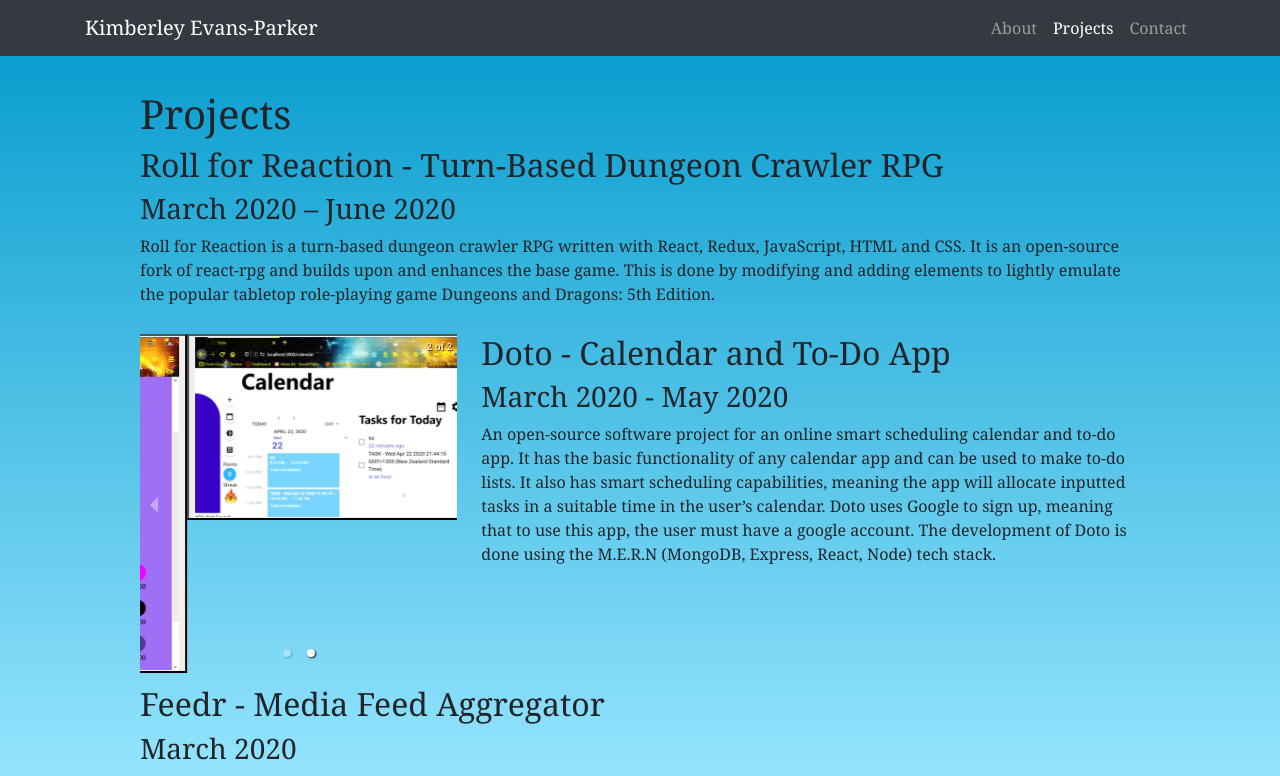
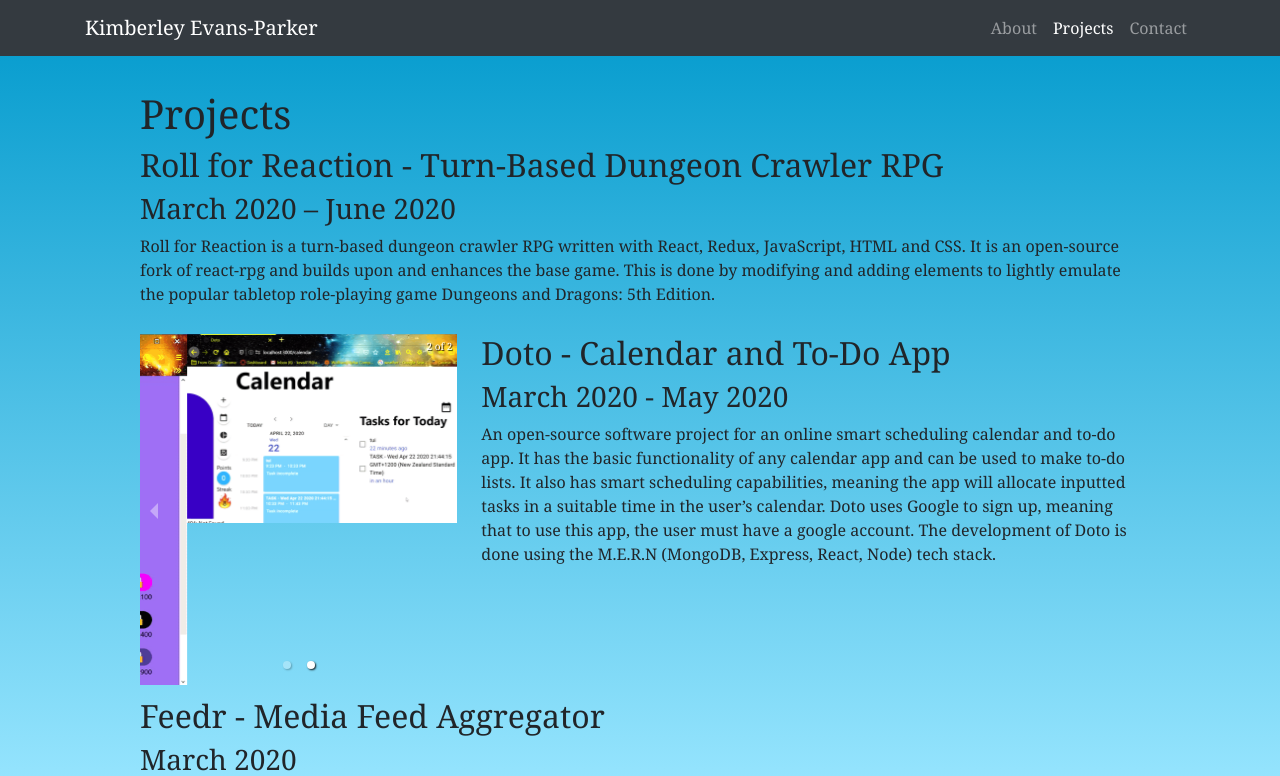
Before and after one commit to KimberleyEvans-Parker/kimberleyevans-parker.github.io, a React (Create React App) app: page /projects in a window 1280 px wide. Shown: the top 776 px of the page. Built offline with nearby package versions, Linux system fonts and the light colour scheme; the HTML template or start-up script is replaced by a standard one.

Commit message:
Remove spacing around carousal images

```diff
--- a/src/index.css
+++ b/src/index.css
@@ -34,6 +34,8 @@
 button {
   cursor: pointer;
   transition: 0.3s;
+  padding: 0;
+  border: 0;
 }
 button:hover {
   opacity: 0.7;
--- a/src/pages/Projects.jsx
+++ b/src/pages/Projects.jsx
@@ -10,10 +10,10 @@
 
 function Projects() {
   const [image, setImage] = useState(null);
-  const [caption, setCaption] = useState("")
+  const [caption, setCaption] = useState("");
 
   const openModal = (image, caption) => {
-    console.log("open modal", image, caption)
+    console.log("open modal", image, caption);
     setImage(image);
     setCaption(caption);
   };
@@ -94,7 +94,7 @@
           It also utilises NaCl, json, jinja 2, HTML5 and CSS, JavaScript and cryptography.
           This could authorize and report login from a login server to a main server run by the lecturer, and see how many web clients are online.
           It could also send messages privately and in group chats while sending public 'tweets' out to all viewers, and block keywords and people from showing up. "
-          openModal={openModal}
+        openModal={openModal}
         animationDelay="1.6s"
       />
       <Project
--- a/src/pages/components/Modal.jsx
+++ b/src/pages/components/Modal.jsx
@@ -18,7 +18,11 @@
             <span className="close" onClick={() => setOpen(!open)}>
               &times;
             </span>
-            <img alt={props.caption} src={props.image} className="modal-content" />
+            <img
+              alt={props.caption}
+              src={props.image}
+              className="modal-content"
+            />
             {props.caption && (
               <div className="caption">
                 <h2>{props.caption}</h2>
--- a/src/pages/components/Project.jsx
+++ b/src/pages/components/Project.jsx
@@ -81,8 +81,9 @@
               const name = path[path.length - 1].split(".")[0];
               return (
                 <button onClick={() => props.openModal(image, name)} key={name}>
-                  <img alt={name} src={image}/>
-                </button>);
+                  <img alt={name} src={image} />
+                </button>
+              );
             })}
           </Carousel>
         </Grid>
```
